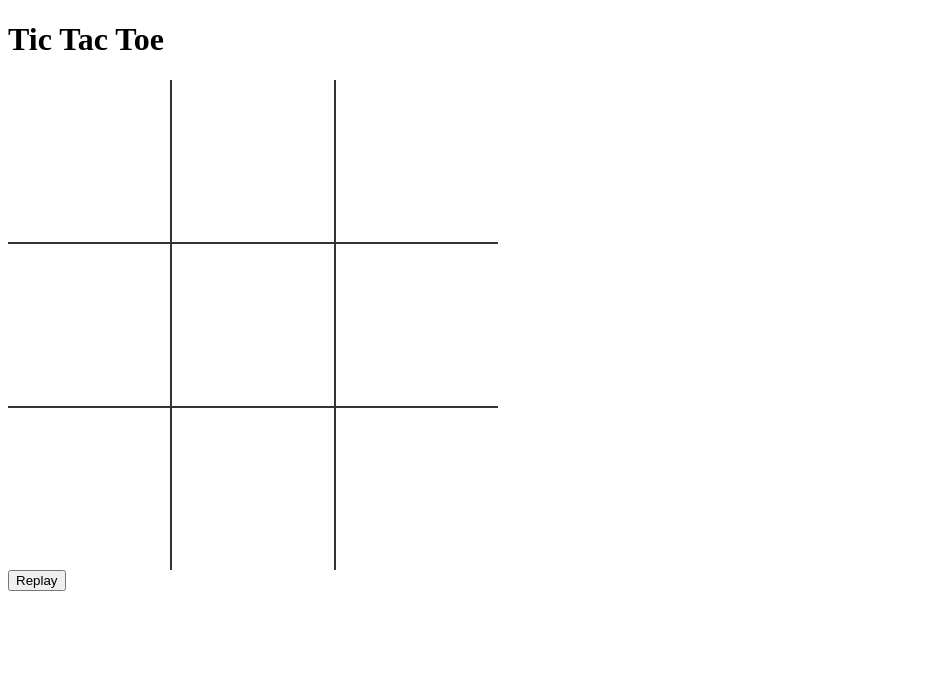
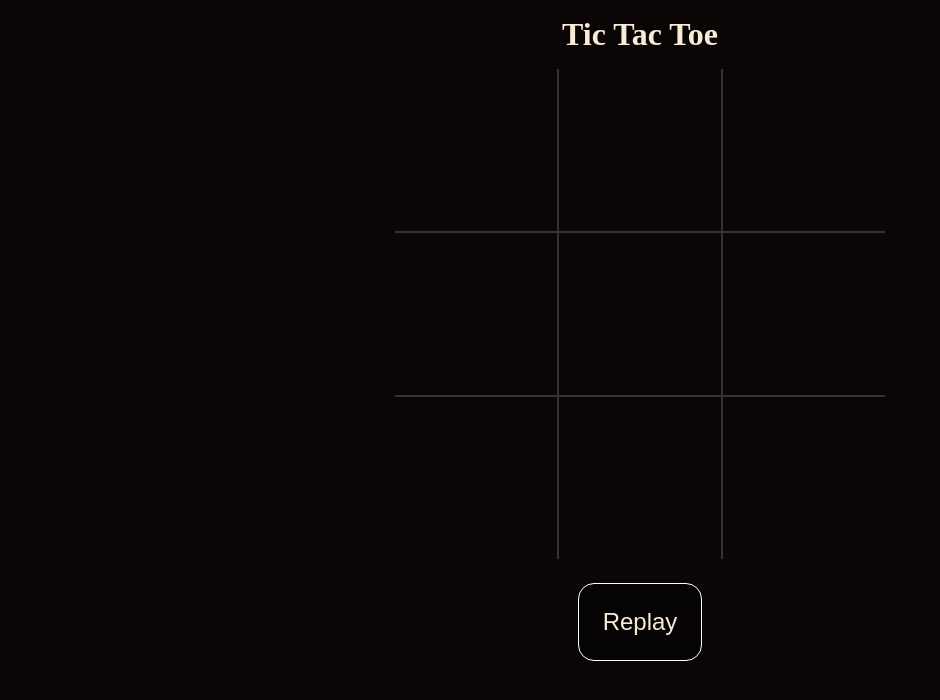
Before and after one commit to musabbirsammak/intelligent-tictactoe, a website built with webpack: page dist/index.html in a window 1280 px wide. Shown: the whole page, without its empty margins (0-940 px from the left). Built offline with Linux system fonts and the light colour scheme.

Commit message:
Changes style of the board.

```diff
--- a/css/tictactoe.css
+++ b/css/tictactoe.css
@@ -1,5 +1,25 @@
+body {
+    background-color: #0b0606;
+    color: antiquewhite;
+
+    max-width: 100%;
+    min-height: 100vh;
+}
+
+h1 {
+    text-align: center;
+    margin: 1rem 0;
+}
+
 table {
+    margin: 0 auto;
     border-collapse: collapse;
+}
+
+table {
+    color: chocolate;
+    font-weight: bolder;
+    text-shadow: 1px 1px 1px rgba(255, 255, 255, 0.10);
 }
 
 td {
@@ -9,6 +29,8 @@ td {
     text-align: center;
     vertical-align: middle;
     cursor: pointer;
+    font-size: 5rem;
+    font-family: 'Segoe UI', Tahoma, Geneva, Verdana, sans-serif
 }
 
 td:hover {
@@ -30,3 +52,28 @@ table tr td:first-child {
 table tr td:last-child {
     border-right: none;
 }
+
+button#replay {
+    display: block;
+    font-size: 1.5rem;
+    padding: 1em 1em;
+    margin: 1em auto;
+    color: antiquewhite;
+    background: rgba(0, 0, 0, 0.5);
+    border: 0.05px solid white;
+    border-radius: 1rem;
+    text-align: center;
+    cursor: pointer;
+}
+
+button#replay:hover {
+    background: rgba(255, 255, 255, 0.1);
+}
+
+div#result {
+    font-size: 2rem;
+}
+
+div#result p {
+    text-align: center;
+}
--- a/js/tictactoe.js
+++ b/js/tictactoe.js
@@ -132,7 +132,7 @@ function gameOver(result) {
  */
 function disableBoard() {
     for (let i = 0; i < cells.length; i++) {
-        cells[i].style.backgroundColor = 'gray';
+        cells[i].style.backgroundColor = 'rgba(255, 255, 255, 0.05)';
         cells[i].removeEventListener('click', click, false);
     }
 }
```
Also changed, not shown: dist/index.html, dist/tictactoe-bundle.js.
